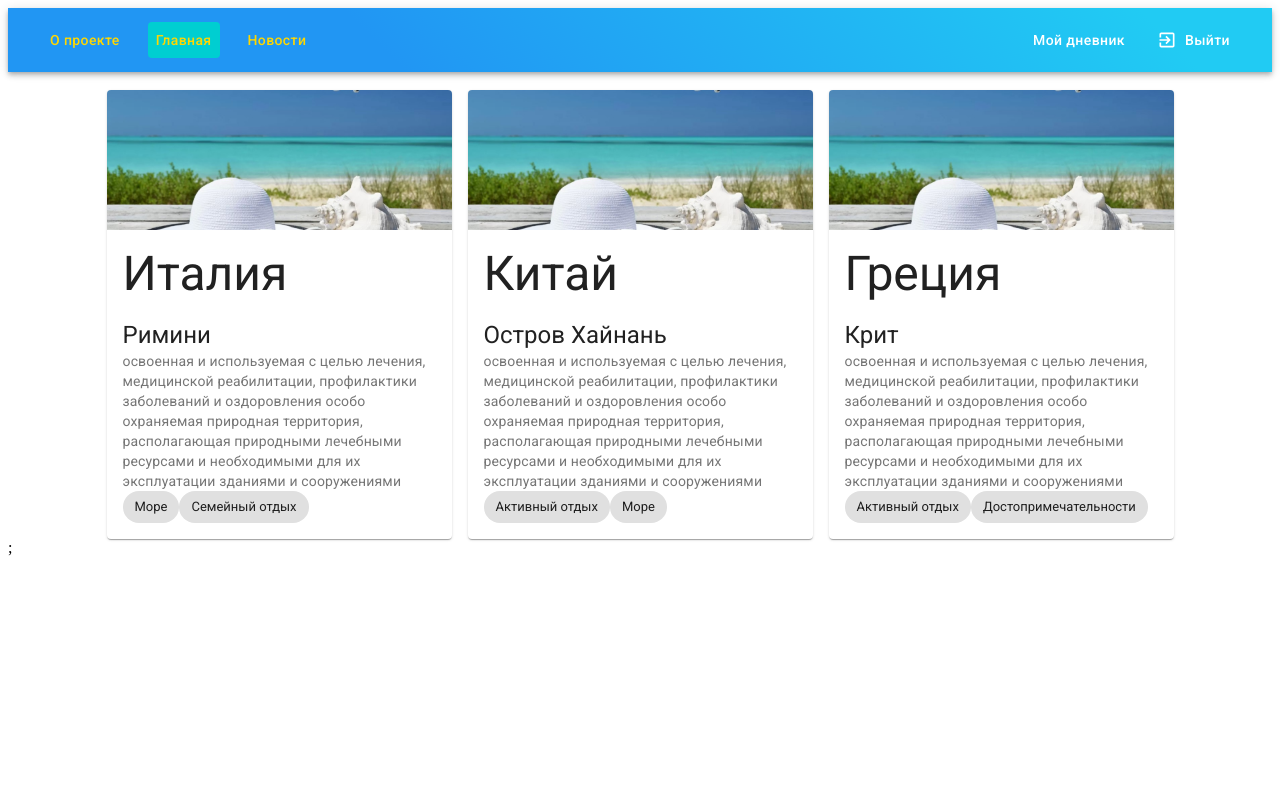
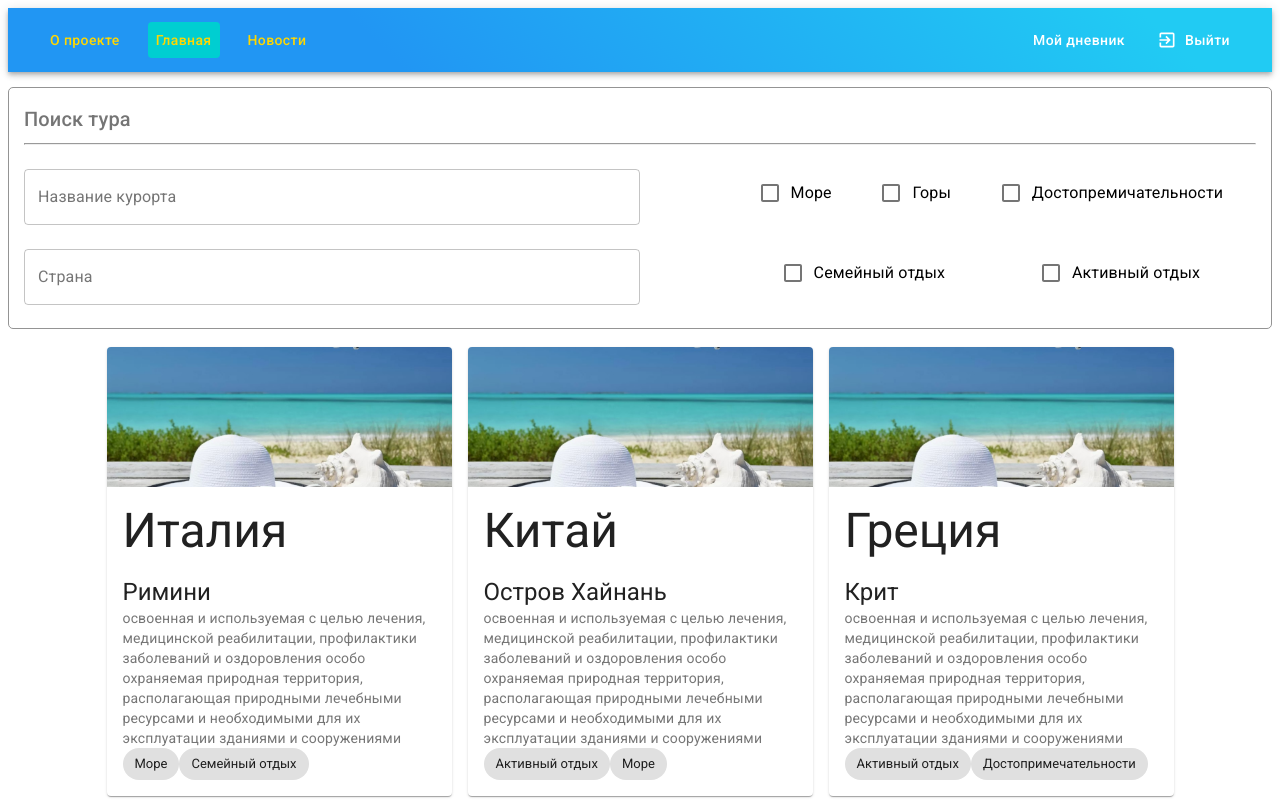
Before and after one commit to Nin0k/travelers_diary, a React (Create React App) app in the folder travelers-diary/: page /main in a window 1280 px wide. Built offline with nearby package versions, Linux system fonts and the light colour scheme.

Commit message:
main page ready

```diff
--- /dev/null
+++ b/travelers-diary/src/pages/MainPage/components/FilterBox.tsx
@@ -0,0 +1,74 @@
+import {
+  Box,
+  makeStyles,
+  Grid,
+  Checkbox,
+  TextField,
+  Typography,
+  FormControlLabel,
+} from '@material-ui/core';
+import React from 'react';
+
+const styles = makeStyles((theme) => ({
+  filterBox: {
+    marginTop: '15px',
+    border: '1px solid #949494',
+    padding: '15px',
+    borderRadius: '5px',
+  },
+}));
+
+export const FilterBox: React.FC = () => {
+  const classes = styles();
+  const checkBoxes = [
+    'Море',
+    'Горы',
+    'Достопремичательности',
+    'Семейный отдых',
+    'Активный отдых',
+  ];
+  return (
+    <Box component='div' className={classes.filterBox}>
+      <Typography variant='h6' color='textSecondary'>
+        Поиск тура
+      </Typography>
+      <hr />
+      <Grid container justify='space-between' wrap='wrap'>
+        <Grid item lg={6} xl={6} sm={12} xs={12} md={6}>
+          <TextField
+            label='Название курорта'
+            variant='outlined'
+            fullWidth
+            margin='normal'
+          />
+          <TextField
+            label='Страна'
+            variant='outlined'
+            fullWidth
+            margin='normal'
+          />
+        </Grid>
+        <Grid
+          container
+          item
+          lg={5}
+          xl={5}
+          sm={12}
+          xs={12}
+          md={5}
+          alignContent='space-around'
+          justify='space-around'
+        >
+          {checkBoxes.map((item) => {
+            return (
+              <FormControlLabel
+                control={<Checkbox color='primary' />}
+                label={item}
+              />
+            );
+          })}
+        </Grid>
+      </Grid>
+    </Box>
+  );
+};
--- a/travelers-diary/src/pages/MainPage/mainPage.tsx
+++ b/travelers-diary/src/pages/MainPage/mainPage.tsx
@@ -1,11 +1,17 @@
-import React from "react";
-import ContentBlock from "../../components/InfoBlock";
-import NavBar from "../../components/NavBar";
+import React from 'react';
+import ContentBlock from '../../components/InfoBlock';
+import NavBar from '../../components/NavBar';
+import { FilterBox } from './components/FilterBox';
 function MainPage() {
-  return <>
-   <NavBar/>
-  <ContentBlock />;
-  </>
+  return (
+    <>
+      <NavBar />
+      <main>
+        <FilterBox />
+        <ContentBlock />
+      </main>
+    </>
+  );
 }
 
 export default MainPage;
```
